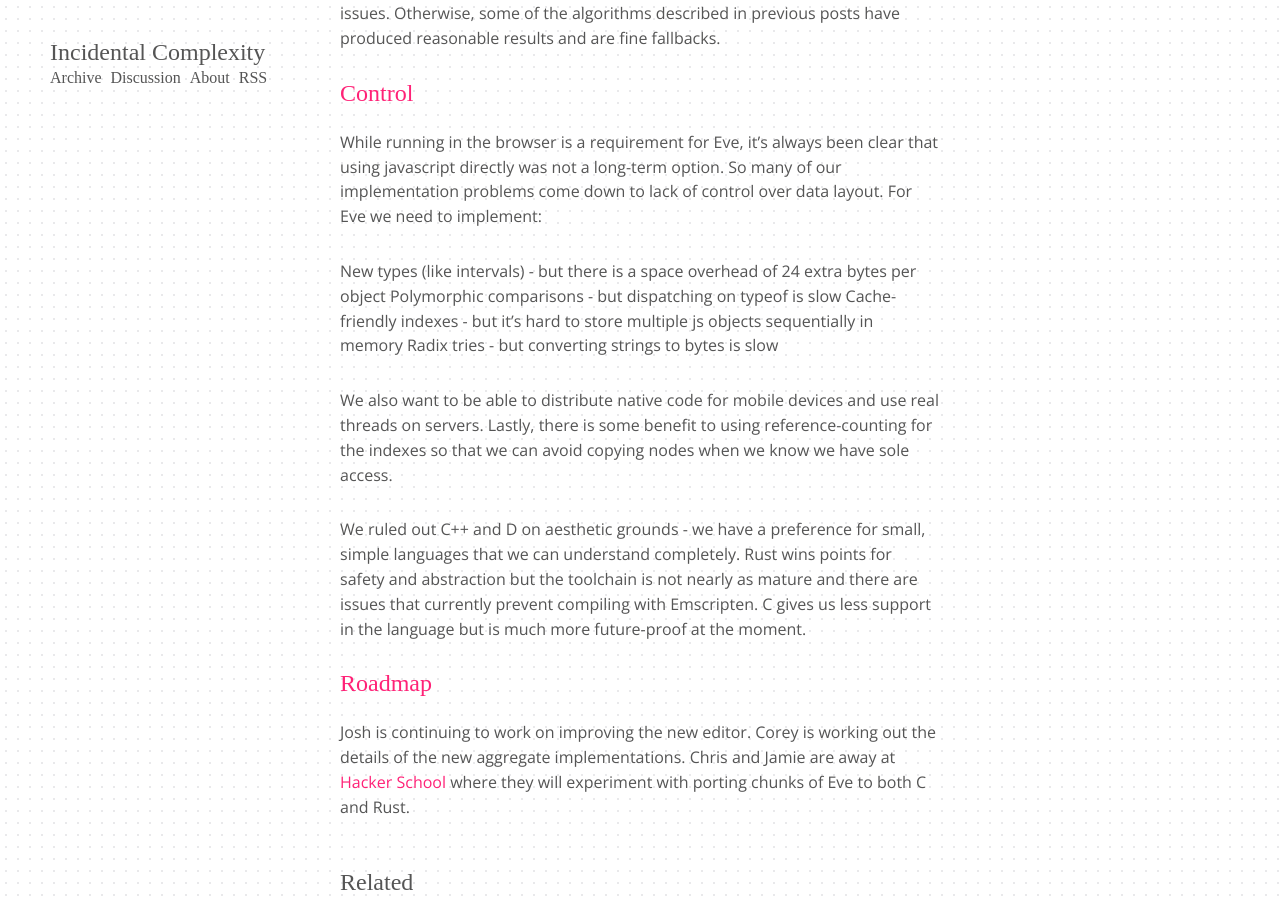
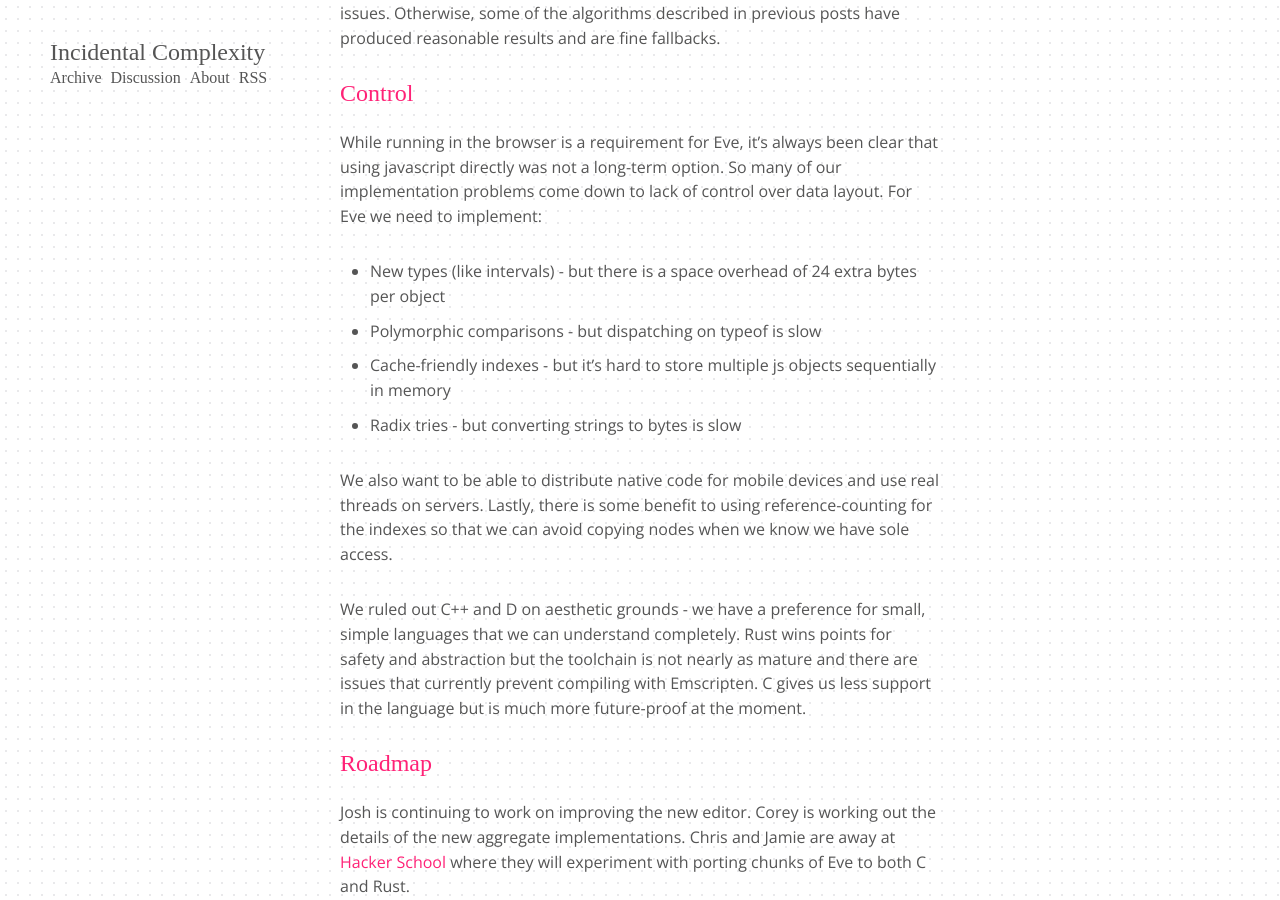
Before and after one commit to Kodowa/incidentalcomplexity, a Jekyll site: the page built from _posts/2015-02-24-january--february.md, in a window 1280 px wide and 900 px high, scrolled down 2639 px. Built offline with Jekyll 4.4.1, drawn with Linux system fonts in a browser that asks for light colours; some web fonts are replaced; Markdown is read by kramdown in place of the engine named in the settings.

Commit message:
Missing newlines

```diff
--- a/_posts/2015-02-24-january--february.md
+++ b/_posts/2015-02-24-january--february.md
@@ -51,10 +51,10 @@ Tetris is still a good candidate for our join algorithm if we can work out these
 
 While running in the browser is a requirement for Eve, it's always been clear that using javascript directly was not a long-term option. So many of our implementation problems come down to lack of control over data layout. For Eve we need to implement:
 
-New types (like intervals) - but there is a space overhead of 24 extra bytes per object
-Polymorphic comparisons - but dispatching on typeof is slow
-Cache-friendly indexes - but it's hard to store multiple js objects sequentially in memory
-Radix tries - but converting strings to bytes is slow
+* New types (like intervals) - but there is a space overhead of 24 extra bytes per object
+* Polymorphic comparisons - but dispatching on typeof is slow
+* Cache-friendly indexes - but it's hard to store multiple js objects sequentially in memory
+* Radix tries - but converting strings to bytes is slow
 
 We also want to be able to distribute native code for mobile devices and use real threads on servers. Lastly, there is some benefit to using reference-counting for the indexes so that we can avoid copying nodes when we know we have sole access.
 
```
